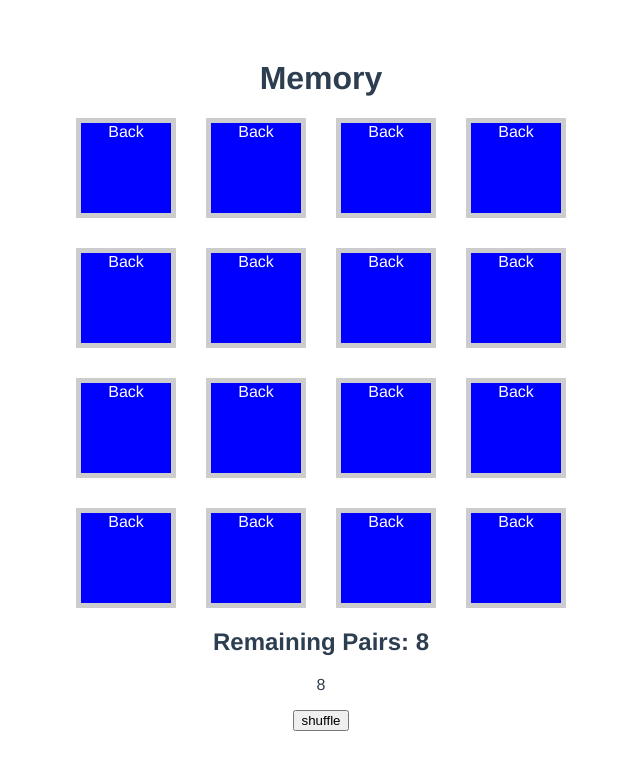
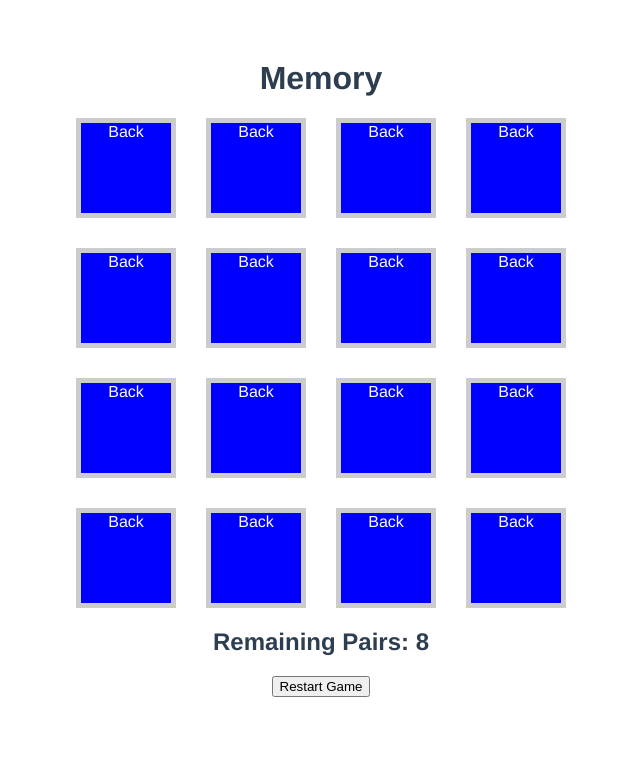
Before and after one commit to Anthonylat09/Memory-Game, a Vue app: page / in a window 1280 px wide. Shown: the top 770 px of the page, without its empty margins (319-959 px from the left). Built offline with nearby package versions, Linux system fonts and the light colour scheme.

Commit message:
feat: ability to restart the game

```diff
--- a/src/App.vue
+++ b/src/App.vue
@@ -12,8 +12,7 @@
     />
   </section>
   <h2>{{ status }}</h2>
-  <p>{{remainingPairs}}</p>
-  <button @click="shuffleCards">shuffle</button>
+  <button @click="restartGame">Restart Game</button>
 </template>
 
 <script>
@@ -52,6 +51,19 @@ export default {
       cardList.value = _.shuffle(cardList.value)
     }
 
+    const restartGame = () => {
+      shuffleCards()
+
+      cardList.value = cardList.value.map((card, index) => {
+        return {
+          ...card,
+          matched: false,
+          position: index,
+          visible: false
+        }
+      })
+    }
+
     /**
      * Puts the values in the cards
      */
@@ -87,12 +99,10 @@ export default {
         const cardTwo = currentValue[1]
 
         if (cardOne.faceValue === cardTwo.faceValue){
-          status.value = 'Matched'
           cardList.value[cardOne.position].matched = true
           cardList.value[cardTwo.position].matched = true
 
         } else {
-          status.value = 'Mismatched'
           cardList.value[cardOne.position].visible = false
         cardList.value[cardTwo.position].visible = false
         }
@@ -109,7 +119,8 @@ export default {
       userSelection,
       status,
       remainingPairs,
-      shuffleCards
+      shuffleCards,
+      restartGame
     }
   }
 }
```
